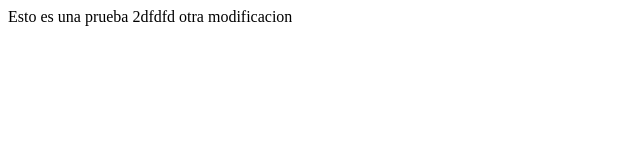
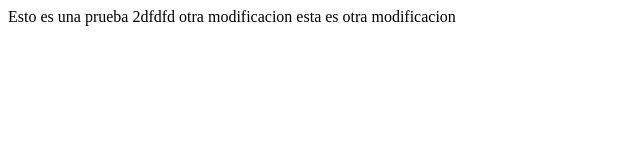
Before and after one commit to jorgefelixdmt/intranetdmt2, a plain HTML site: page index.html in a window 1280 px wide. Shown: the whole page, without its empty margins (0-640 px from the left). Drawn offline with Linux system fonts and the light colour scheme.

Commit message:
mas modificaciones

```diff
--- a/index.html
+++ b/index.html
@@ -9,5 +9,6 @@
 <body>
     Esto es una prueba 2dfdfd
     otra modificacion
+    esta es otra modificacion
 </body>
 </html>
```
